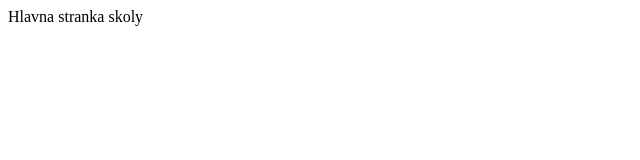
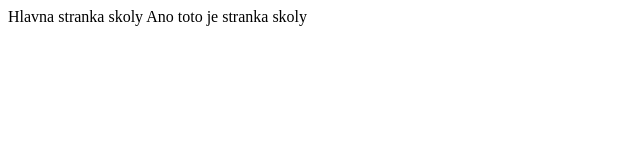
Before and after one commit to DejvidZ/dok-2022, a plain HTML site: page index.html in a window 1280 px wide. Shown: the whole page, without its empty margins (0-640 px from the left). Drawn offline with Linux system fonts and the light colour scheme.

Commit message:
Dalsie doplnenie

```diff
--- a/index.html
+++ b/index.html
@@ -5,5 +5,6 @@
     </head>
      <body>
          Hlavna stranka skoly
+         Ano toto je stranka skoly
     </body>
 </html>
```
